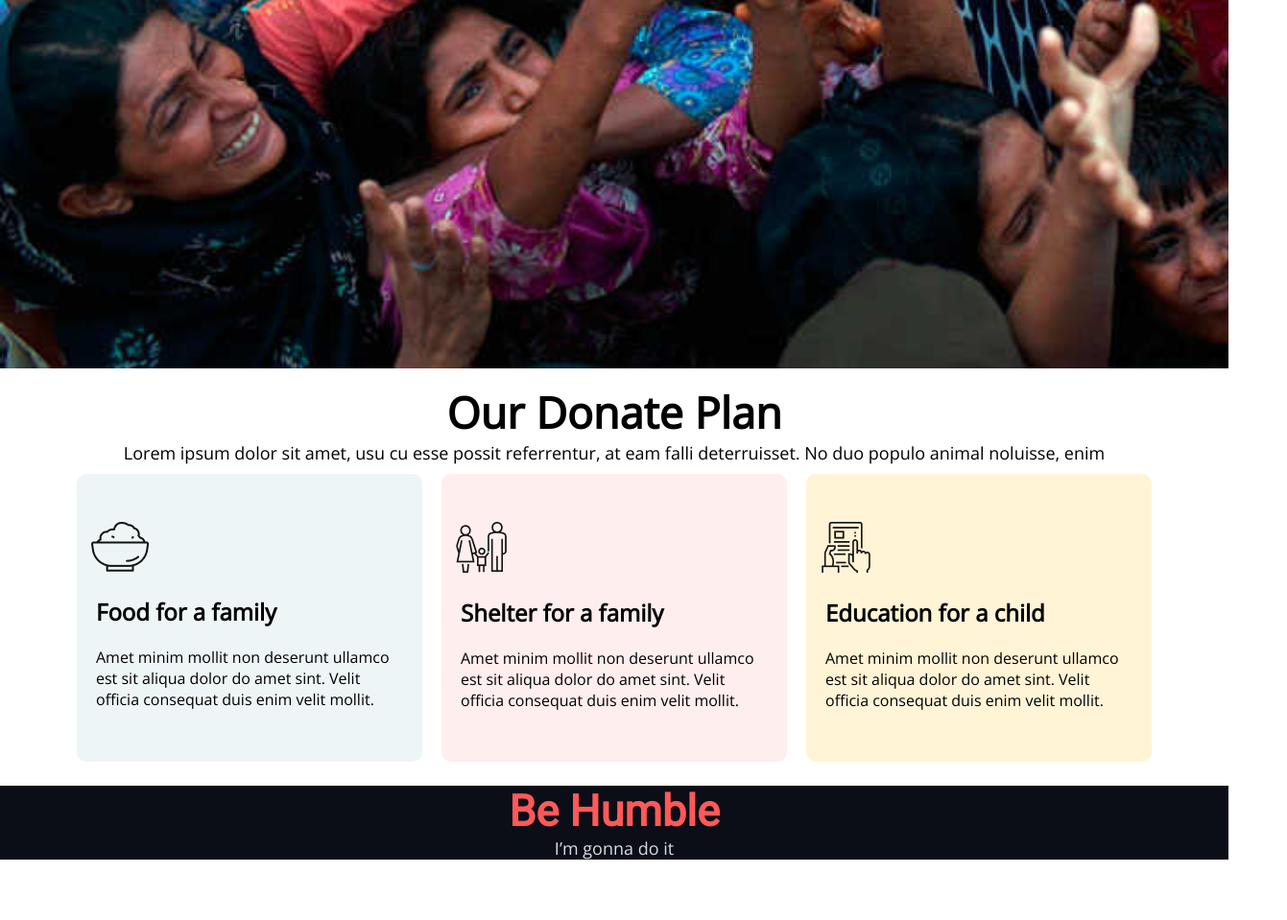
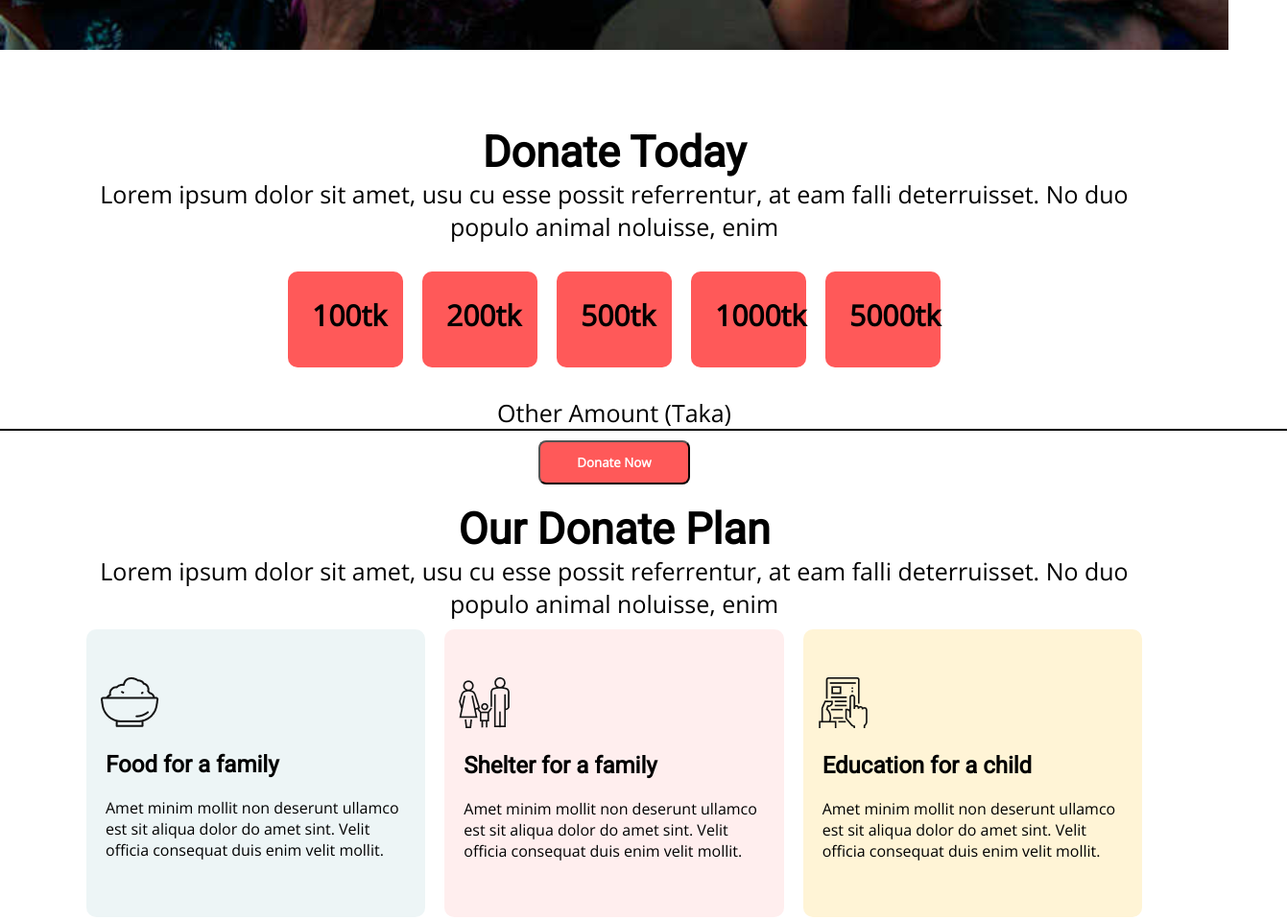
Before and after one commit to anwarul32/donate-bin, a plain HTML site: page index.html in a window 1280 px wide. Shown: the part 1020-1979 px from the top of the page at 96% size, 1341 px wide, since content can reach past the window. Before the commit the page ends 1916 px from the top, so only its background shows below. Drawn offline with nearby package versions, Linux system fonts and the light colour scheme.

Commit message:
Donate amount parts

```diff
--- a/All-CSS/style.css
+++ b/All-CSS/style.css
@@ -8,19 +8,41 @@
 
 h1{
     font-size: 45px;
+    font-family: Roboto;
+    font-weight: 700;
 }
 
 p{
-    font-size: 18px;
+    font-size: 25px;
+    font-family: Open Sans;
+}
+
+.container{
+    margin: 80px;
+}
+.buttons{
+    font-family: Open Sans;
+    text-decoration: none;
+    background-color: #FF5959;
+    padding: 12px 38px;
+    color: white;
+    font-weight: 700;
+    border-radius: 8px;
+    margin-top: 10px;
+}
+
+.content-heading, .content-description{
+    text-align: center;
 }
 
 /*
     Header start here!
 */
 #header{
+    background-color: #D9DBE1;
     background-image: url(/images/banner.jpg);
     background-size: cover;
-    padding: 400px;
+    padding: 300px;
     text-align: center;
     color: white;
 
@@ -38,24 +60,40 @@ p{
     margin: 10px 0;
 }
 
-.btn{
-    font-family: Open Sans;
-    text-decoration: none;
+/*
+    Donate Amounts start here
+*/
+.donate-amounts{
+    display: flex;
+    flex-direction: column;
+
+    align-items: center;
+}
+.horizontal-line{
+    border: 1px solid;
+    padding: 0 700px;
+}
+.amount-boxs{
     background-color: #FF5959;
-    padding: 12px 38px;
-    color: white;
+    width: 120px;
+    height: 100px;
+    margin:30px 10px;
+    border-radius: 10px;
+
+}
+.amounts{
+    font-size: 30px;
     font-weight: 700;
-    border-radius: 8px;
-    margin-top: 10px;
+    padding: 25px;
 }
+
+
+
 /*
     Donate Plan start here
 */
 .donate-plan{
-    margin: 15px 0;
-}
-.content-heading, .content-description{
-    text-align: center;
+    margin: 20px 0;
 }
 .flex-content{
     display: flex;
--- a/index.html
+++ b/index.html
@@ -11,10 +11,40 @@
     <header id="header" class="header">
         <h1 class="home-heading">Let’s Help Those Who Are More In Need</h1>
         <p class="home-description">Lorem ipsum dolor sit amet, usu cu esse possit referrentur, at eam falli deterruisset. No duo populo animal noluisse, enim</p>
-        <button class="btn">Donate Now</button>
+        <button class="buttons" type="submit">Donate Now</button>
     </header>
+    <main class="container">
+        <section class="donate-amounts">
+            <h1 class="content-heading">
+                Donate Today
+            </h1>
+            <p class="content-description">Lorem ipsum dolor sit amet, usu cu esse possit referrentur, at eam falli
+            deterruisset. No duo populo animal noluisse, enim</p>
+            <div class="flex-content">
+                <div class="amount-boxs">
+                    <p class="amounts">100tk</p>
+                </div>
+                <div class="amount-boxs">
+                    <p class="amounts">200tk</p>
+                </div>
+                <div class="amount-boxs">
+                    <p class="amounts">500tk</p>
+                </div>
+                <div class="amount-boxs">
+                    <p class="amounts">1000tk</p>
+                </div>
+                <div class="amount-boxs">
+                    <p class="amounts">5000tk</p>
+                </div>
+            </div>
+            <p class="content-description">
+                Other Amount (Taka)
+            </p>
+            <hr class="horizontal-line">
+            <button class="buttons" type="submit">Donate Now</button>
+        </section>
 
-    <section class="container donate-plan">
+        <section class="donate-plan">
             <h1 class="content-heading">Our Donate Plan</h1>
             <p class="content-description">Lorem ipsum dolor sit amet, usu cu esse possit referrentur, at eam falli deterruisset. No duo populo animal noluisse, enim</p>
             <div class="flex-content">
@@ -35,6 +65,7 @@
                 </div>
             </div>
         </section>
+    </main>
 
     <footer class="footer">
         <h1 class="footer-heading">Be Humble</h1>
```
Lines whose indentation alone changed are shown as unchanged.
